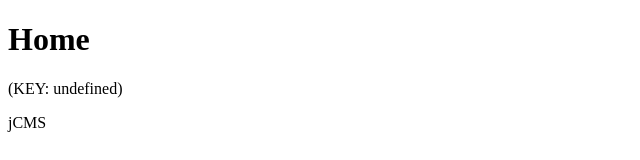
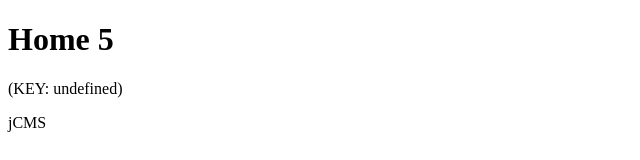
Before and after one commit to alexribeirodesa/ncms.js, a Next.js app: page / in a window 1280 px wide. Shown: the top 160 px of the page, without its empty margins (0-640 px from the left). Built offline with nearby package versions, Linux system fonts and the light colour scheme.

Commit message:
teste magic key 5

```diff
--- a/pages/index.js
+++ b/pages/index.js
@@ -3,7 +3,7 @@ const myMagicKey = "KEY: "+process.env.MAGIC_KEY;
 function Home() {
   return (
     <div>
-      <h1>Home</h1>
+      <h1>Home 5</h1>
       <p>({myMagicKey})</p>
       <p>jCMS</p>
     </div>
```
